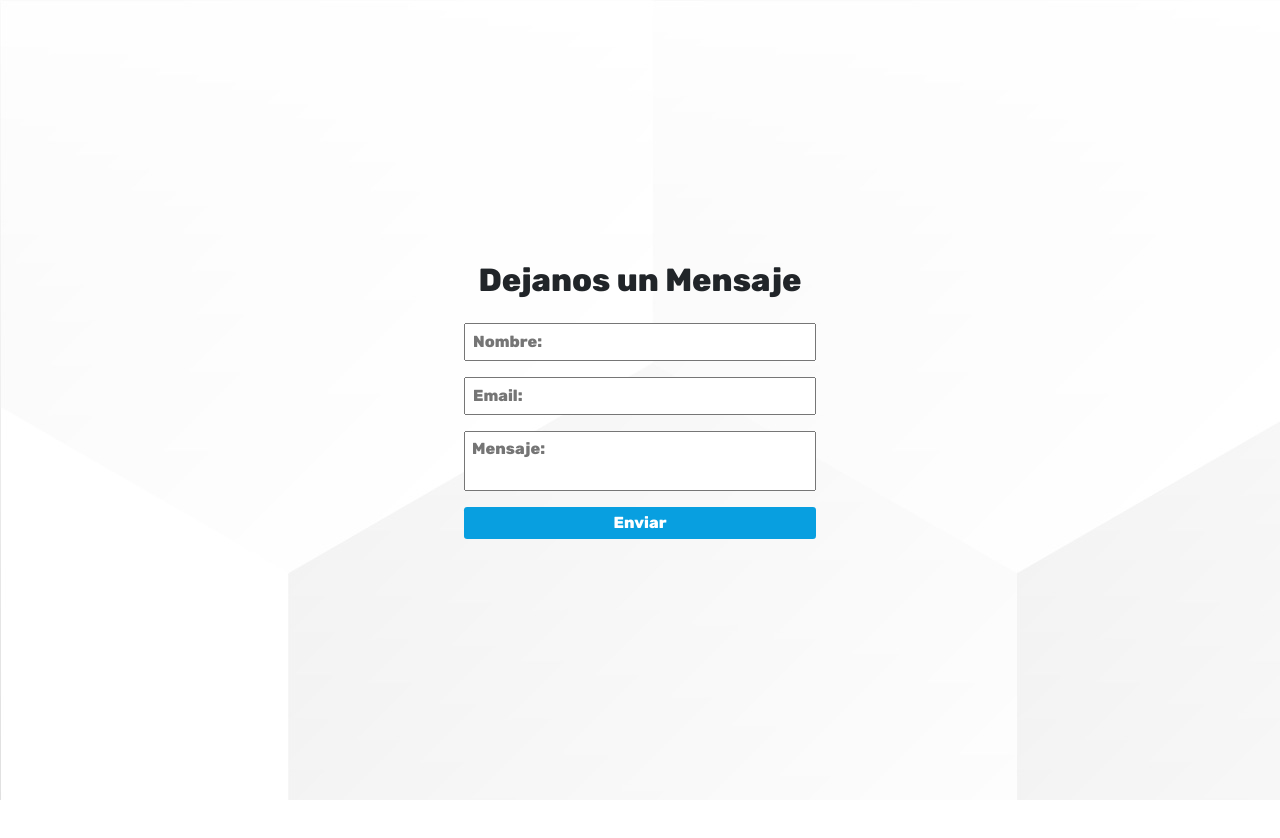
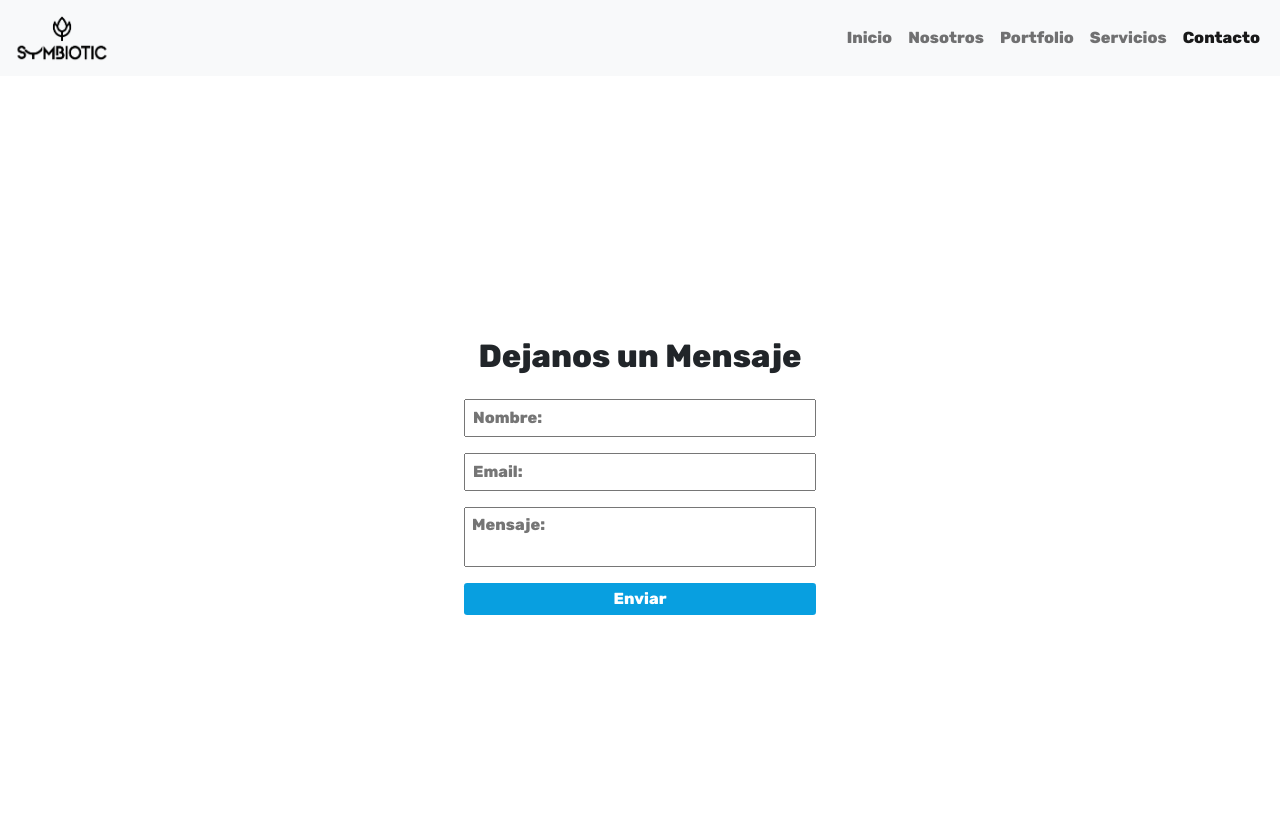
Before and after one commit to Gasta1992/Entrega-Final, a website: page pages/contacto.html in a window 1280 px wide. Before the commit the page ends 800 px from the top, so only its background shows below. Drawn offline with nearby package versions, Linux system fonts and the light colour scheme.

Commit message:
contacto

```diff
--- a/pages/contacto.html
+++ b/pages/contacto.html
@@ -31,7 +31,31 @@
 
 </head>
 
-<body>
+<body class="formulario">
+    <header class="header">
+        <nav class="navbar navbar-expand-lg navbar-light bg-light">
+            <div class="container-fluid">
+                <a class="navbar-brand" href="../index.html">
+                    <img class="logosym" src="../images/Sym.png" alt="Sym">
+                </a>
+                <button class="navbar-toggler" type="button" data-bs-toggle="collapse"
+                    data-bs-target="#navbarNavAltMarkup" aria-controls="navbarNavAltMarkup" aria-expanded="false"
+                    aria-label="Toggle navigation">
+                    <span class="navbar-toggler-icon"></span>
+                </button>
+                <div class="collapse navbar-collapse justify-content-end" id="navbarNavAltMarkup">
+                    <div class="navbar-nav">
+                        <a class="nav-link" href="../index.html">Inicio</a>
+                        <a class="nav-link" href="nosotros.html">Nosotros</a>
+                        <a class="nav-link" href="portfolio.html">Portfolio</a>
+                        <a class="nav-link" href="servicios.html">Servicios</a>
+                        <a class="nav-link active" aria-current="page" href="contacto.html">Contacto</a>
+                    </div>
+                </div>
+            </div>
+        </nav>
+    </header>
+    <section class="formulario-contacto">
         <form action="https://symbioticstudio.000webhostapp.com/" method="post" class="form">
             <div class="form-container">
                 <h2 class="form-container">Dejanos un Mensaje</h2>
@@ -42,6 +66,7 @@
                 <input type="submit" value="Enviar" class="form-enviar">
             </div>
         </form>
+    </section>
 </body>
 
 </html>
--- a/scss/components/_contacto.scss
+++ b/scss/components/_contacto.scss
@@ -2,10 +2,18 @@
 @import '../base/mapas';
 @import '../base/mixin';
 
-body {
-min-height: 100vh;
-width: 100%;
-display: flex;
+
+.formulario {
+    background-image: none;
+
+    .header {
+    }
+
+    .formulario-contacto {
+        min-height: 100vh;
+        width: 100%;
+        display: flex;
+    }
 
     .form {
         width: 90%;
@@ -18,7 +26,8 @@ display: flex;
             width: 100%;
             display: grid;
             gap: 1em;
-            grid-auto-columns:100% ;
+            grid-auto-columns: 100%;
+
             h2 {
                 text-align: center;
             }
@@ -27,8 +36,6 @@ display: flex;
                 font-size: 16px;
                 padding: 5px 7px;
             }
-
-            input {}
 
             textarea {
                 font-size: 16px;
```
Also changed, not shown: pages/nosotros.html (+1 -1 lines), pages/portfolio.html (+1 -1 lines), pages/servicios.html (+1 -1 lines), css/style.css, 1 other file. Lines whose indentation alone changed are shown as unchanged.
